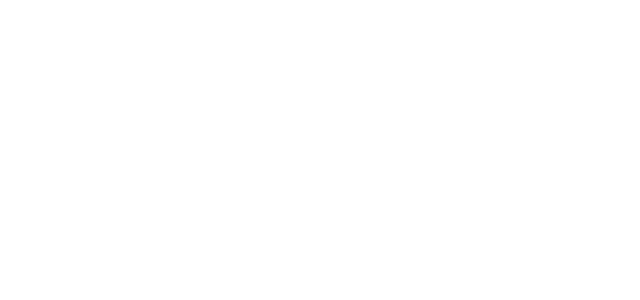
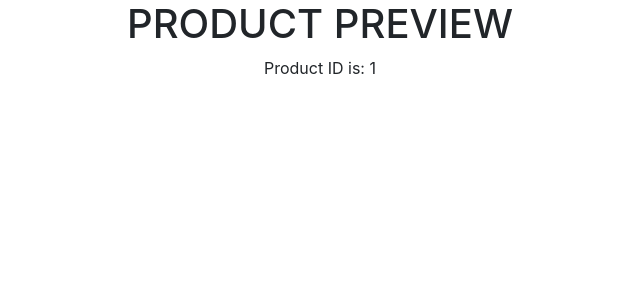
Before and after one commit to mindazub/react-router-crud, a React (Create React App) app: page /products/1 in a window 1280 px wide. Shown: the top 300 px of the page, without its empty margins (320-960 px from the left). Built offline with nearby package versions, Linux system fonts and the light colour scheme.

Commit message:
links are working fine, next - view, edit, delete and history

```diff
--- a/src/App.js
+++ b/src/App.js
@@ -56,10 +56,11 @@
             <Switch>
               <Route exact path="/" component={Home}  />
               <Route exact path="/about" component={About} />
+              <Route exact  path="/products/create/" component={ProductsCreate} />} />
               <Route exact  path="/products" component={Products} />
-              <Route exact  path="/products/`${index + 1}`" component={ProductsPreview} />
-              <Route exact  path="/products/`${index + 1}`/edit/" component={ProductsEdit} />
-              <Route exact  path="/products/create/" component={ProductsCreate} />
+              <Route exact  path="/products/:id" render={(props) => <ProductsPreview {...props} />} />
+              <Route exact  path="/products/:id/edit/" render={(props) => <ProductsEdit {...props}/>} />
+
             </Switch>
           </div>
         </Router>
--- a/src/components/ProductsEdit.js
+++ b/src/components/ProductsEdit.js
@@ -23,7 +23,7 @@
                             Name
                     </Form.Label>
                         <Col sm={10}>
-                            <Form.Control type="text" placeholder="Name" />
+                            <Form.Control type="text" placeholder="Name" value="{this.products.name}"/>
                         </Col>
                     </Form.Group>
 
--- a/src/components/ProductsPreview.js
+++ b/src/components/ProductsPreview.js
@@ -11,31 +11,16 @@
     }
 };
 
-products = JSON.parse(localStorage.getItem('products'));
-
-
-// console.log(products);
-  // const {
-  //   params: { productId }
-  // } = match;
-
-  //let product = products.find(product => product.id === productId);
-
-  commponentDidMount(products, productId) {
-    let product = products.filter(product => product.id === productId);
-    if(product){
-      console.log(product);
-      return product;
-    } else {
-      return "no product";
-    }
+  commponentDidMount(products) {
 
   }
 
   render() {
   return (
     <div>
-      <h1>PRODUCT NAME</h1>
+      <h1>PRODUCT PREVIEW</h1>
+        <p>Product ID is: {this.props.match.params.id}</p>
+
     </div>
   );
   }
```
